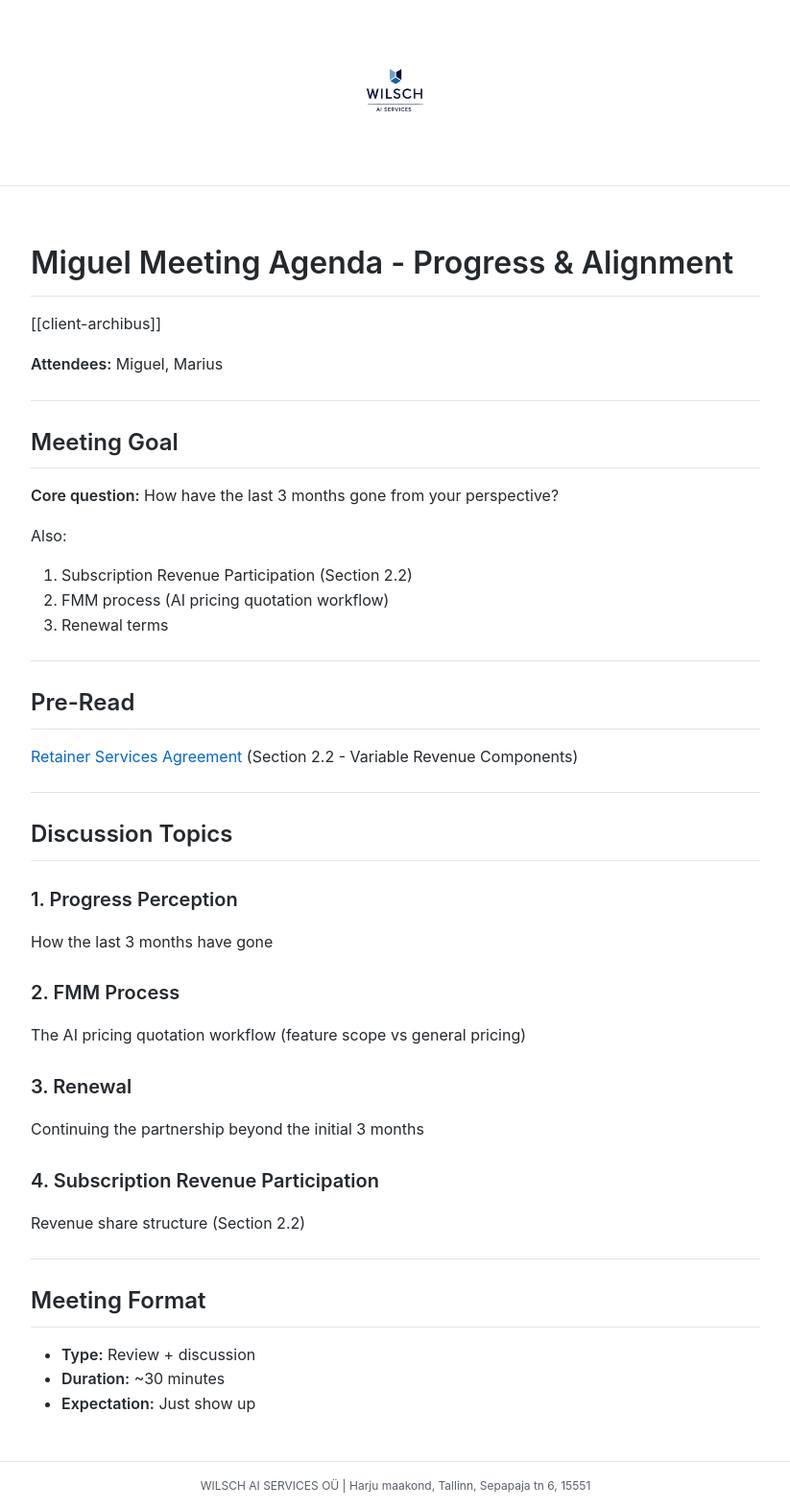
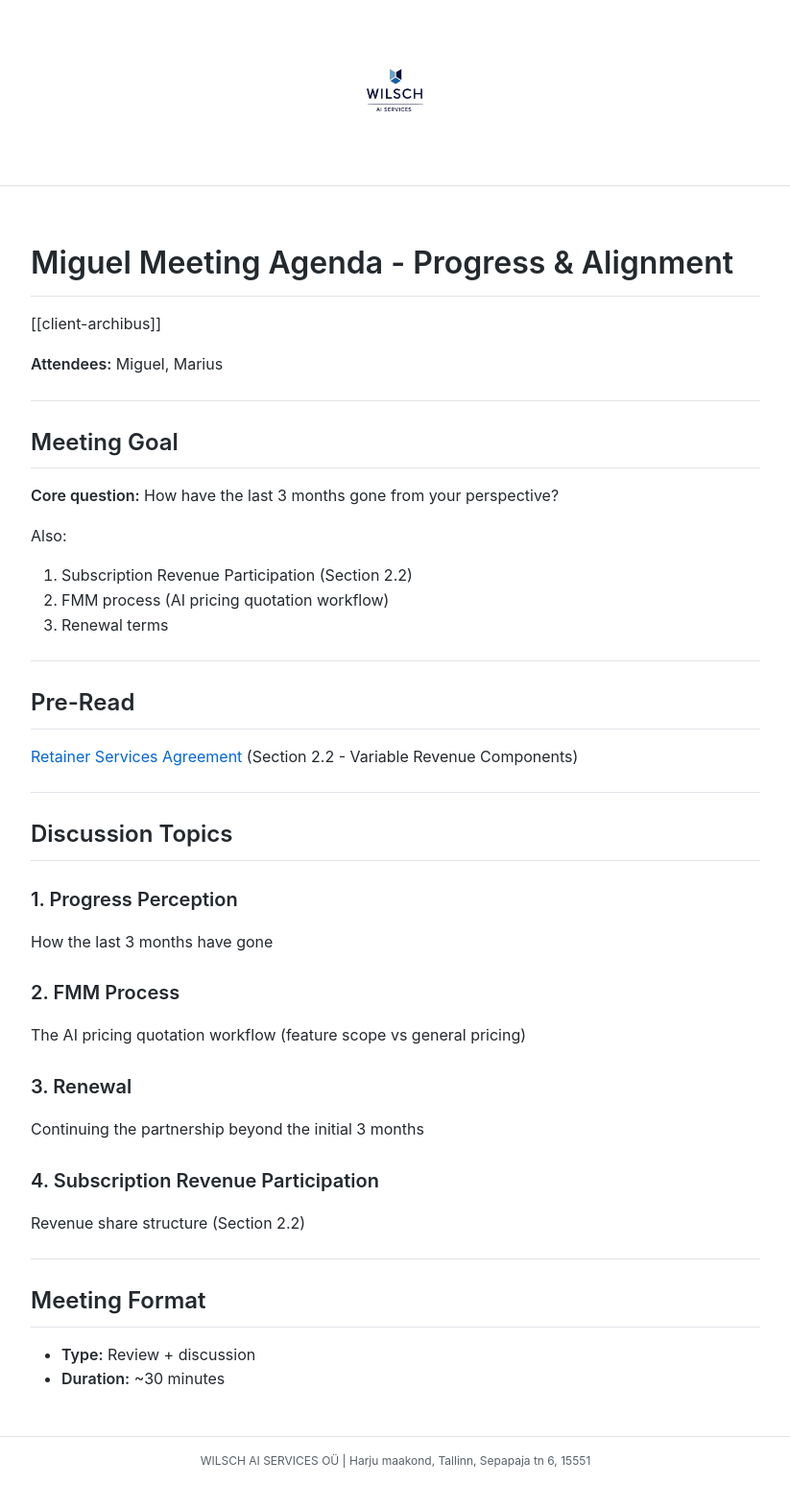
Before and after one commit to MariusWilsch/public-wilsch-ai-pages, a Jekyll site: the page built from project/archibus-fm-assistant/miguel-meeting-agenda-progress-alignment.md, in a window 1280 px wide. Shown: the whole page at 96% size, without its empty margins (228-1051 px from the left). Built offline with Jekyll 4.4.1, drawn with Linux system fonts in a browser that asks for light colours; our own code applies the rules of GitHub Pages for plain Markdown files; after the commit the page ends 1546 px from its top, so only the background shows below that; part of the change alters nothing that is shown.

Commit message:
Sync from hippocampus 2026-02-05

```diff
--- a/project/archibus-fm-assistant/miguel-meeting-agenda-progress-alignment.md
+++ b/project/archibus-fm-assistant/miguel-meeting-agenda-progress-alignment.md
@@ -21,7 +21,7 @@ Also:
 
 ## Pre-Read
 
-[Retainer Services Agreement](https://docs.google.com/document/d/1ECl4GvgGJhjUO5l_FAq1grFUtYzV-6ksxx5vo2pQEr0/edit?usp=sharing) (Section 2.2 - Variable Revenue Components)
+[Retainer Services Agreement](https://drive.google.com/drive/folders/1zNfYZRCuwVOWVL87i2gBV8hDXaI4POSU) (Section 2.2 - Variable Revenue Components)
 
 ---
 
@@ -45,4 +45,3 @@ Revenue share structure (Section 2.2)
 
 - **Type:** Review + discussion
 - **Duration:** ~30 minutes
-- **Expectation:** Just show up
```
